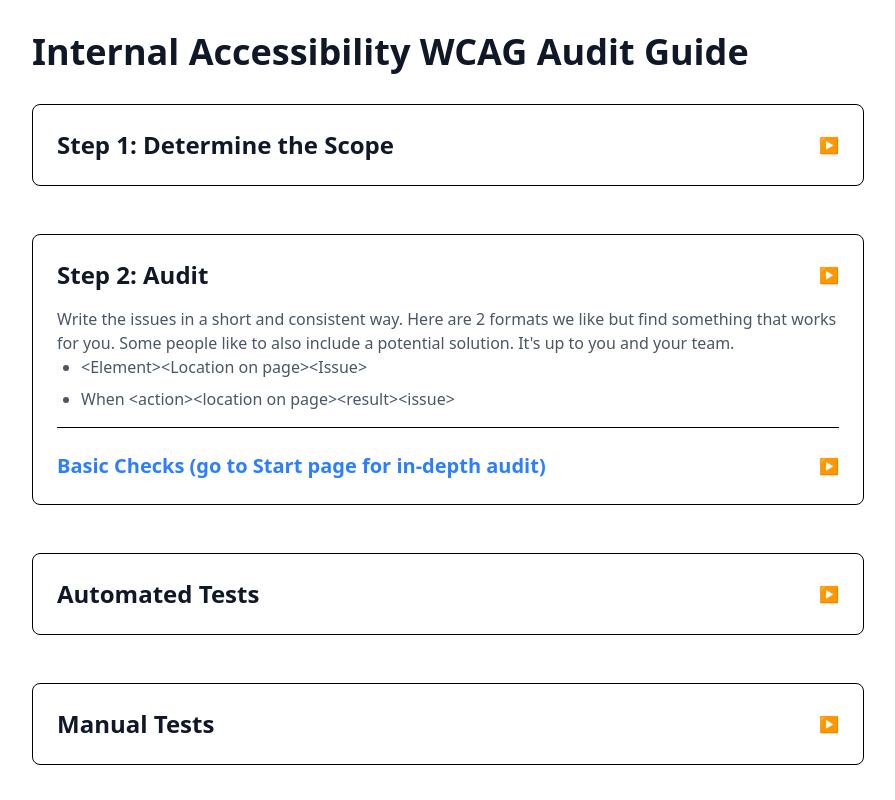
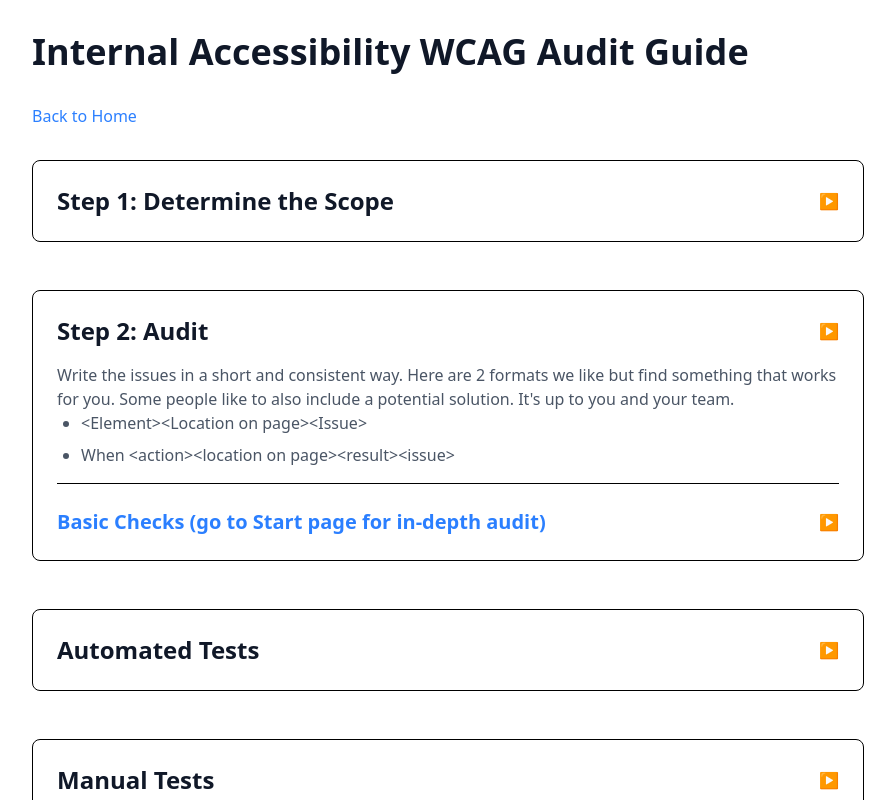
Before and after one commit to hanna-fmw/wcag-compliance-tracker, a Next.js app: page /basic-tests in a window 1280 px wide. Shown: the top 800 px of the page, without its empty margins (192-1087 px from the left). Built offline with nearby package versions, Linux system fonts and the light colour scheme.

Commit message:
Enhance button styles in WCAGCriteriaPage and add navigation link in Home component for improved user experience and accessibility.

```diff
--- a/app/basic-tests/page.js
+++ b/app/basic-tests/page.js
@@ -59,7 +59,11 @@ export default function Home() {
 			<h1 className='text-4xl font-bold mb-8 text-gray-900'>
 				Internal Accessibility WCAG Audit Guide
 			</h1>
-
+			<div className='flex justify-between items-center mb-8'>
+				<Link href='/' className='text-blue-500 hover:text-gray-600'>
+					Back to Home
+				</Link>
+			</div>
 			<div className='space-y-12'>
 				{/* Step 1 */}
 				<section
--- a/app/page.js
+++ b/app/page.js
@@ -775,12 +775,12 @@ export default function WCAGCriteriaPage() {
 					<div className='flex items-end gap-2'>
 						<button
 							onClick={handleExport}
-							className='bg-blue-600 text-white px-4 py-2 rounded-md hover:bg-blue-700 focus:outline-none focus:ring-2 focus:ring-blue-500 focus:ring-offset-2'>
+							className='bg-blue-600 text-white px-4 py-2 rounded-md hover:bg-blue-700 focus:outline-none focus:ring-2 focus:ring-blue-500 focus:ring-offset-2 hover:cursor-pointer'>
 							Export Audit
 						</button>
 						<button
 							onClick={handleClearData}
-							className='bg-red-600 text-white px-4 py-2 rounded-md hover:bg-red-700 focus:outline-none focus:ring-2 focus:ring-red-500 focus:ring-offset-2'>
+							className='bg-red-600 text-white px-4 py-2 rounded-md hover:bg-red-700 focus:outline-none focus:ring-2 focus:ring-red-500 focus:ring-offset-2 hover:cursor-pointer'>
 							Clear Data
 						</button>
 					</div>
```
